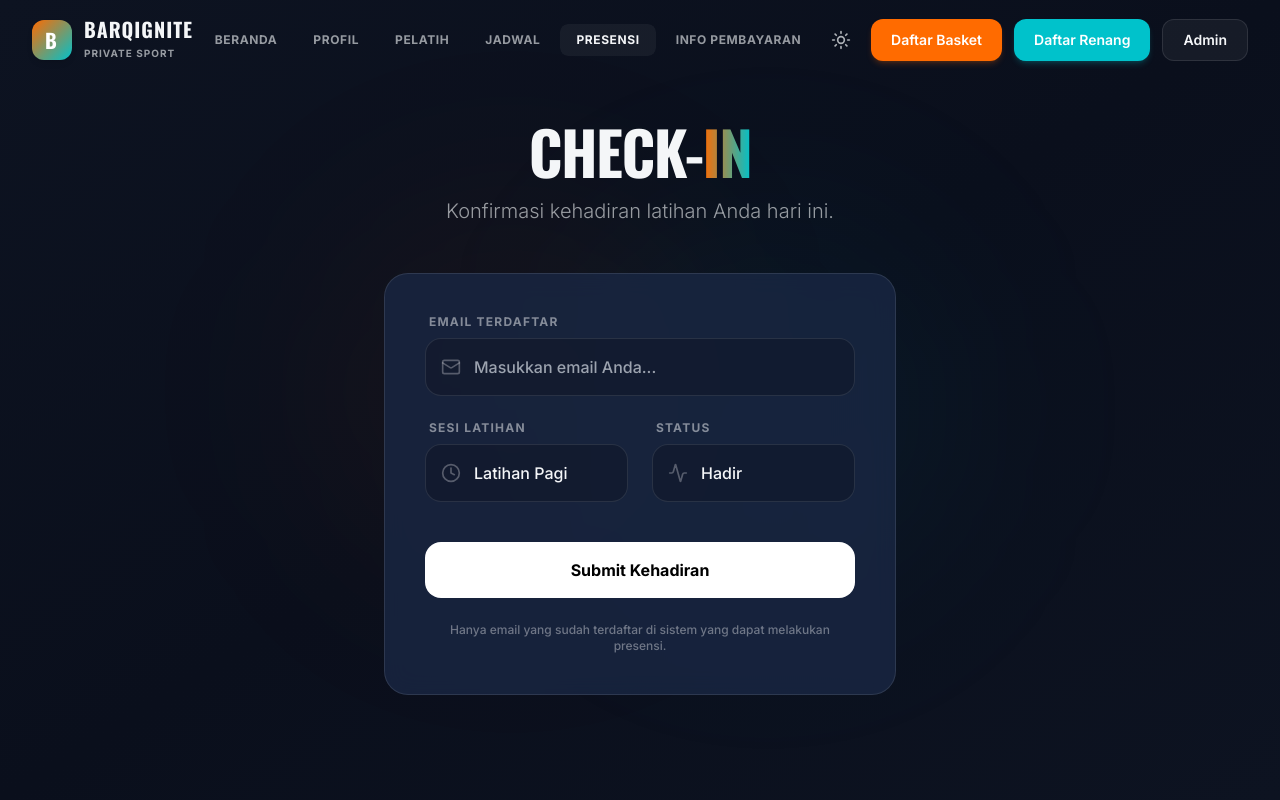
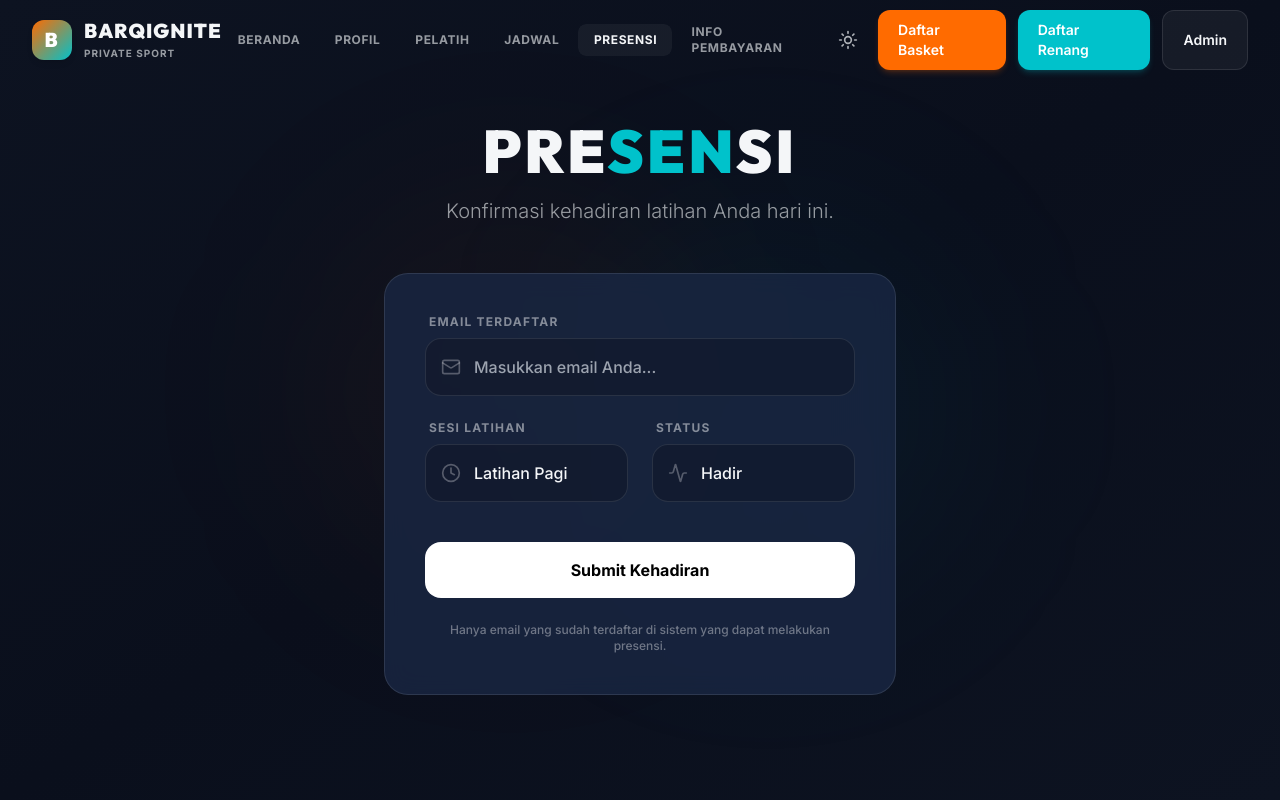
Before and after one commit to solikhulmauludin22014-ops/barqignite-sport, a Next.js app: page /presensi in a window 1280 px wide. Shown: the top 800 px of the page. Built offline with nearby package versions, Linux system fonts and the light colour scheme.

Commit message:
perbaikan typografi

```diff
--- a/app/(public)/presensi/page.tsx
+++ b/app/(public)/presensi/page.tsx
@@ -57,8 +57,8 @@ export default function PresensiPage() {
       <div className="max-w-xl w-full mx-auto px-4 sm:px-6 lg:px-8 relative z-10">
 
         <div className="text-center mb-12">
-          <h1 className="font-display text-5xl md:text-6xl font-black text-neutral-light mb-4 tracking-tight">
-            Check-<span className="text-gradient">In</span>
+          <h1 className="font-display text-5xl md:text-6xl font-black text-neutral-light mb-4 uppercase tracking-wider">
+            PRE<span className="text-renang">SEN</span>SI
           </h1>
           <p className="text-neutral-light/60 text-lg md:text-xl font-light">
             Konfirmasi kehadiran latihan Anda hari ini.
--- a/app/globals.css
+++ b/app/globals.css
@@ -39,10 +39,10 @@
   }
 
   h1, h2 {
-    font-family: var(--font-oswald), system-ui, sans-serif;
-    font-weight: 700;
+    font-family: var(--font-outfit), system-ui, sans-serif;
+    font-weight: 800;
     text-transform: uppercase;
-    letter-spacing: 0.05em;
+    letter-spacing: -0.02em;
   }
 
   h3, h4, h5, h6 {
--- a/app/layout.tsx
+++ b/app/layout.tsx
@@ -1,10 +1,10 @@
 import type { Metadata } from 'next';
-import { Inter, Oswald, Space_Mono } from 'next/font/google';
+import { Inter, Outfit, Space_Mono } from 'next/font/google';
 import './globals.css';
 import ThemeProvider from '@/components/ThemeProvider';
 
 const inter = Inter({ subsets: ['latin'], variable: '--font-inter' });
-const oswald = Oswald({ subsets: ['latin'], variable: '--font-oswald' });
+const outfit = Outfit({ subsets: ['latin'], variable: '--font-outfit' });
 const spaceMono = Space_Mono({ weight: ['400', '700'], subsets: ['latin'], variable: '--font-space-mono' });
 
 export const metadata: Metadata = {
@@ -27,7 +27,7 @@ export default function RootLayout({
 }) {
   return (
     <html lang="id" className="scroll-smooth" suppressHydrationWarning>
-      <body className={`${inter.variable} ${oswald.variable} ${spaceMono.variable} antialiased bg-arena-800 text-neutral-light`}>
+      <body className={`${inter.variable} ${outfit.variable} ${spaceMono.variable} antialiased bg-arena-800 text-neutral-light`}>
         <ThemeProvider attribute="class" defaultTheme="dark" enableSystem>
           {children}
         </ThemeProvider>
--- a/tailwind.config.js
+++ b/tailwind.config.js
@@ -10,7 +10,7 @@ module.exports = {
     extend: {
       fontFamily: {
         sans: ['var(--font-inter)', 'system-ui', 'sans-serif'],
-        display: ['var(--font-oswald)', 'system-ui', 'sans-serif'],
+        display: ['var(--font-outfit)', 'system-ui', 'sans-serif'],
         mono: ['var(--font-space-mono)', 'monospace'],
       },
       colors: {
```
